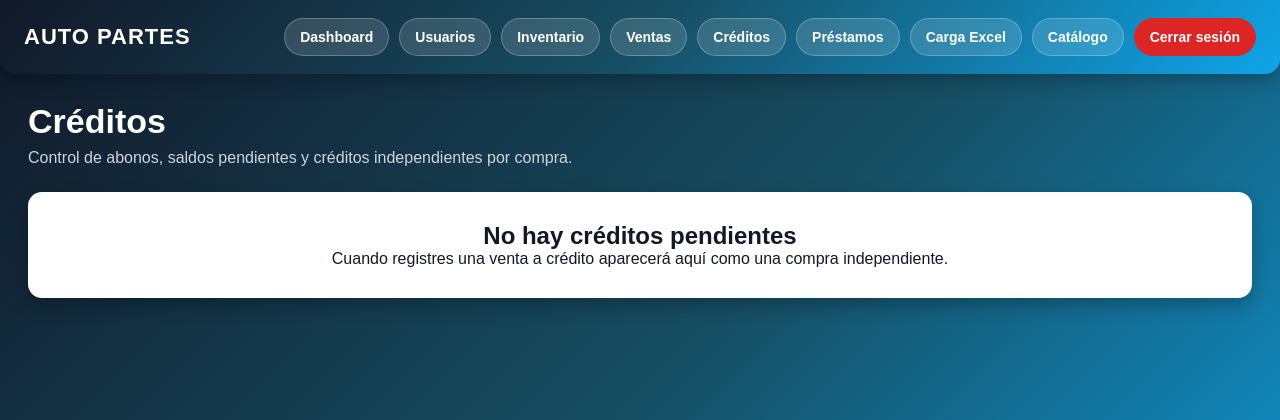
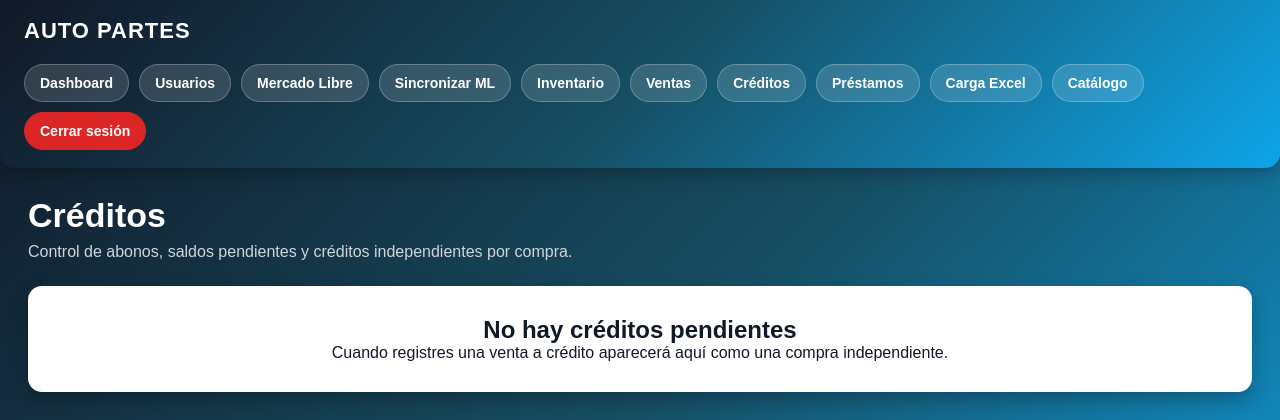
Before and after one commit to chesito1120/prueba_autopartes, a Flask app: page /creditos in a window 1280 px wide. Shown: the top 420 px of the page. Run offline with Flask 3, Linux system fonts and the light colour scheme; a user stored in the database is signed in; data that the repository does not hold is empty; some libraries are stand-ins or nearby versions.

Commit message:
Agregar botones Mercado Libre al menu

```diff
--- a/templates/layout.html
+++ b/templates/layout.html
@@ -87,11 +87,13 @@
 <header class="top-nav">
     <h2>AUTO PARTES</h2>
 
-  <nav class="nav-links">
+<nav class="nav-links">
 
     {% if session.get('rol') == 'admin' %}
         <a href="/dashboard">Dashboard</a>
         <a href="/usuarios">Usuarios</a>
+        <a href="/mercadolibre">Mercado Libre</a>
+        <a href="/mercadolibre/sincronizar">Sincronizar ML</a>
     {% endif %}
 
     <a href="/inventario">Inventario</a>
```
